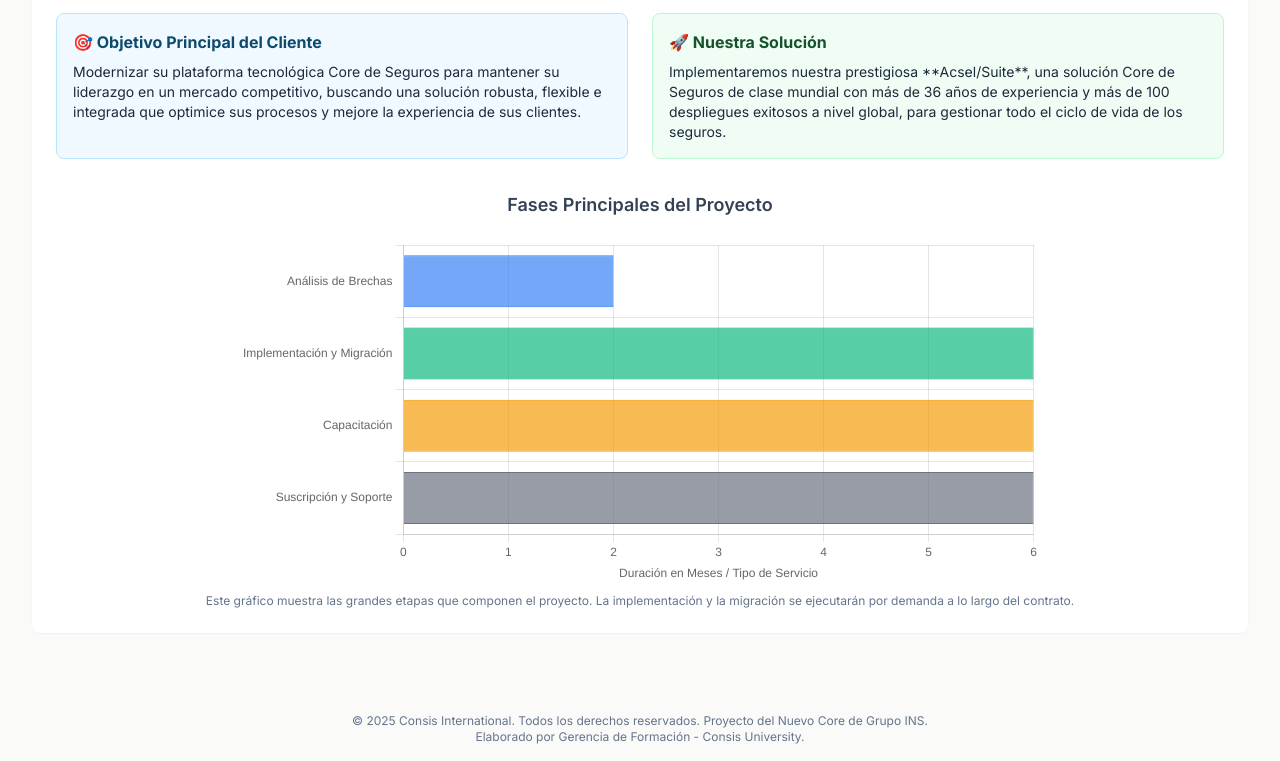
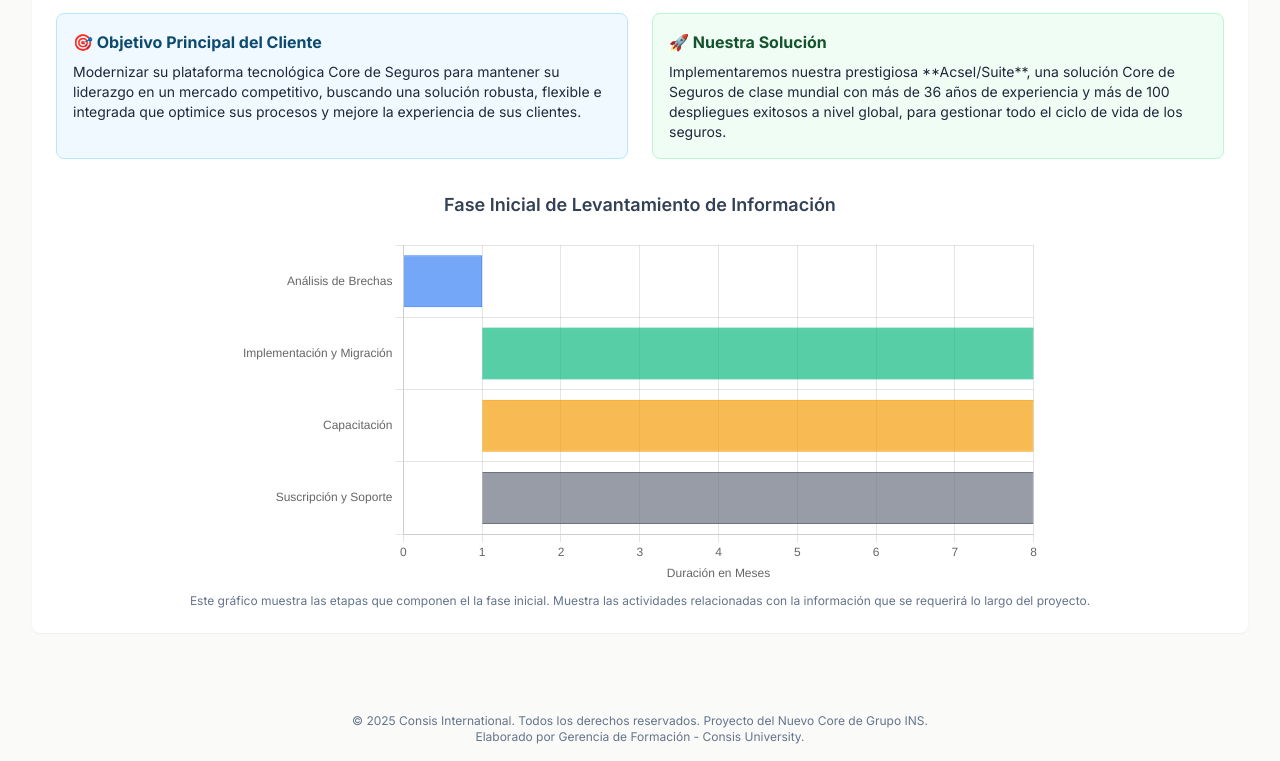
Before and after one commit to consisformacion/proyecto-ins, a plain HTML site: page Kickoff-pdf.html in a window 1280 px wide. Shown: the part 293-1054 px from the top of the page. Drawn offline with nearby package versions, Linux system fonts and the light colour scheme.

Commit message:
Cambios sugeridos por Mariela

```diff
--- a/Kickoff-pdf.html
+++ b/Kickoff-pdf.html
@@ -87,7 +87,7 @@
 					<div class="flex flex-col sm:flex-row justify-between items-center">
 
 					<!--    <h1 class="text-4xl md:text-5xl font-bold text-sky-900 mb-4">Capacitación para la Modernización del Grupo</h1> -->
-						<h2 class="text-xl font-bold text-sky-800 mb-4">Bienvenido al Proyecto de Transformación del Grupo INS</h2>
+						<h2 class="text-xl font-bold text-sky-800 mb-4">Bienvenido al Proyecto de Migración del Core del Grupo INS</h2>
 						<img src="logo-ins.png" alt="Logo Grupo INS" class="h-10">
                     </div>
 
@@ -110,11 +110,11 @@
                     </div>
 
                     <div class="mt-8">
-                        <h3 class="text-lg font-semibold text-slate-700 mb-4 text-center">Fases Principales del Proyecto</h3>
+                        <h3 class="text-lg font-semibold text-slate-700 mb-4 text-center">Fase Inicial de Levantamiento de Información</h3>
                         <div class="chart-container">
                             <canvas id="projectPhasesChart"></canvas>
                         </div>
-                        <p class="text-xs text-center text-slate-500 mt-2">Este gráfico muestra las grandes etapas que componen el proyecto. La implementación y la migración se ejecutarán por demanda a lo largo del contrato.</p>
+                        <p class="text-xs text-center text-slate-500 mt-2">Este gráfico muestra las etapas que componen el la fase inicial. Muestra las actividades relacionadas con la información que se requerirá lo largo del proyecto.</p>
                     </div>
                 </div>
             </section>
@@ -480,7 +480,7 @@
                         "Validar que los entregables cumplen con los criterios de aceptación."
                     ],
                     training: {
-                        required: ["Perfiles de Cargos", "Código de Ética de Consis", "Comunicación Efectiva", "Conociendo Jira Cloud", "Inducción Básica de Seguros"],
+                        required: ["Perfiles de Cargos", "Código de Ética de Consis", "Comunicación Efectiva", "Conociendo Jira Cloud", "Inducción Básica de Seguros","Cursos de Acsel Suite"],
                         optional: []
                     }
                 },
@@ -492,7 +492,7 @@
                         "Asegurar que el código cumple con los estándares de seguridad y calidad."
                     ],
                     training: {
-                        required: ["Perfiles de Cargos", "Código de Ética de Consis", "Comunicación Efectiva", "Conociendo Jira Cloud", "Levantamiento de Requerimientos Acsel Suite"],
+                        required: ["Perfiles de Cargos", "Código de Ética de Consis", "Comunicación Efectiva", "Conociendo Jira Cloud", "Levantamiento de Requerimientos Acsel Suite","Cursos de Acsel Suite"],
                         optional: ["Inducción Básica de Seguros"]
                     }
                 },
@@ -504,7 +504,7 @@
                         "Colaborar en la definición de estrategias de migración de datos."
                     ],
                     training: {
-                        required: ["Perfiles de Cargos", "Código de Ética de Consis", "Comunicación Efectiva", "Conociendo Jira Cloud", "Inducción Básica de Seguros", "Atención al Cliente", "Levantamiento de Requerimientos Acsel Suite"],
+                        required: ["Perfiles de Cargos", "Código de Ética de Consis", "Comunicación Efectiva", "Conociendo Jira Cloud", "Inducción Básica de Seguros", "Atención al Cliente", "Levantamiento de Requerimientos Acsel Suite","Cursos de Acsel Suite"],
                         optional: []
                     }
                 },
@@ -519,7 +519,7 @@
                     ],
                     training: {
                         required: ["Perfiles de Cargos (Todos)", "Código de Ética de Consis (Todos)", "Comunicación Efectiva (Todos)", "Conociendo Jira Cloud (Roles técnicos y de gestión)"],
-                        optional: ["Inducción Básica de Seguros (Según rol)", "Atención al Cliente (Según rol)", "Levantamiento de Requerimientos Acsel Suite (Según rol)"]
+                        optional: ["Inducción Básica de Seguros (Según rol)", "Atención al Cliente (Según rol)", "Levantamiento de Requerimientos Acsel Suite (Según rol)" ,"Cursos de Acsel Suite (Según rol)"]
                     }
                 }
             };
@@ -608,17 +608,26 @@
 
 const ctx = document.getElementById('projectPhasesChart').getContext('2d');
 new Chart(ctx, {
-                type: 'bar',
+    type: 'bar', // Mantener como 'bar' pero con indexAxis: 'y' para barras horizontales
     data: {
         labels: ['Análisis de Brechas', 'Implementación y Migración', 'Capacitación', 'Suscripción y Soporte'],
-                    datasets: [{
+        datasets: [
+            {
+                label: 'Mes de Inicio', // Este dataset representará el "desfase"
+                data: [0, 1, 1, 1], // 0 para Análisis de Brechas, 1 para las otras (empiezan después de 2 meses de Análisis)
+                backgroundColor: 'rgba(0,0,0,0)', // Invisible
+                borderColor: 'rgba(0,0,0,0)', // Invisible
+                stack: 'Stack 0', // Apilar con el siguiente dataset
+                barThickness: 20 // Ajusta el grosor de la barra si es necesario
+            },
+            {
                 label: 'Duración/Tipo',
-                        data: [2, 6, 6, 6],
+                data: [1, 7, 7, 7], // Análisis de Brechas dura  mes. Las otras actividades duran 7 meses desde su inicio.
                 backgroundColor: [
-                            'rgba(59, 130, 246, 0.7)',
-                            'rgba(16, 185, 129, 0.7)',
-                            'rgba(245, 158, 11, 0.7)',
-                            'rgba(107, 114, 128, 0.7)'
+                    'rgba(59, 130, 246, 0.7)', // Color para Análisis de Brechas
+                    'rgba(16, 185, 129, 0.7)', // Color para Implementación y Migración
+                    'rgba(245, 158, 11, 0.7)', // Color para Capacitación
+                    'rgba(107, 114, 128, 0.7)'  // Color para Suscripción y Soporte
                 ],
                 borderColor: [
                     'rgba(59, 130, 246, 1)',
@@ -626,20 +635,26 @@
                     'rgba(245, 158, 11, 1)',
                     'rgba(107, 114, 128, 1)'
                 ],
-                        borderWidth: 1
-                    }]
+                borderWidth: 1,
+                stack: 'Stack 0' // Apilar con el dataset anterior
+            }
+        ]
     },
     options: {
         responsive: true,
         maintainAspectRatio: false,
-                    indexAxis: 'y',
+        indexAxis: 'y', // Hace las barras horizontales
         scales: {
             x: {
                 beginAtZero: true,
                 title: {
                     display: true,
-                                text: 'Duración en Meses / Tipo de Servicio'
-                            }
+                    text: 'Duración en Meses' // Cambiado a 'Duración en Meses' para mayor claridad
+                },
+                stacked: true // Habilita el apilamiento de barras en el eje X
+            },
+            y: {
+                stacked: true // Habilita el apilamiento de barras en el eje Y (para cada etiqueta)
             }
         },
         plugins: {
@@ -650,19 +665,22 @@
                 callbacks: {
                     label: function(context) {
                         let text = '';
+                        // Asegúrate de que el tooltip solo muestre información para el dataset de "Duración/Tipo"
+                        if (context.datasetIndex === 1) { // Esto es crucial para ignorar el dataset de "Mes de Inicio"
                             if (context.label === 'Análisis de Brechas') {
                                 text = `Plazo de 2 meses`;
                             } else {
-                                        text = `Servicio por demanda durante 6 meses`;
+                                text = `Servicio por demanda durante 7 meses`; // Ajustado a 7 meses según tu data
                             }
                             return `${context.label}: ${text}`;
+                        }
+                        return ''; // No mostrar tooltip para el dataset de "Mes de Inicio"
                     }
                 }
             }
         }
     }
 });
-
             activateTab('inicio');
             updateRoleDetails('general');
         });
```
Also changed, not shown: index.html (+39 -21 lines). Lines whose indentation alone changed are shown as unchanged.
